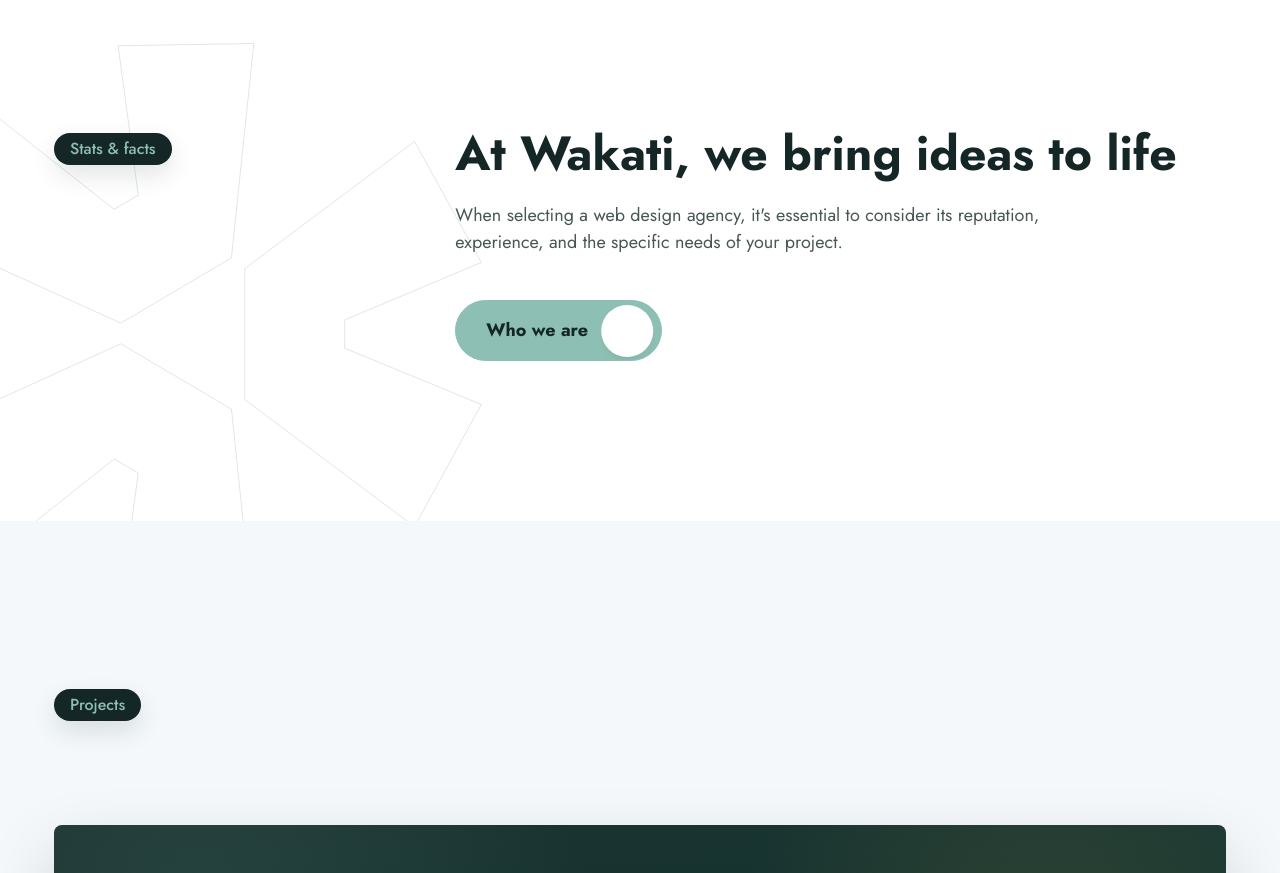
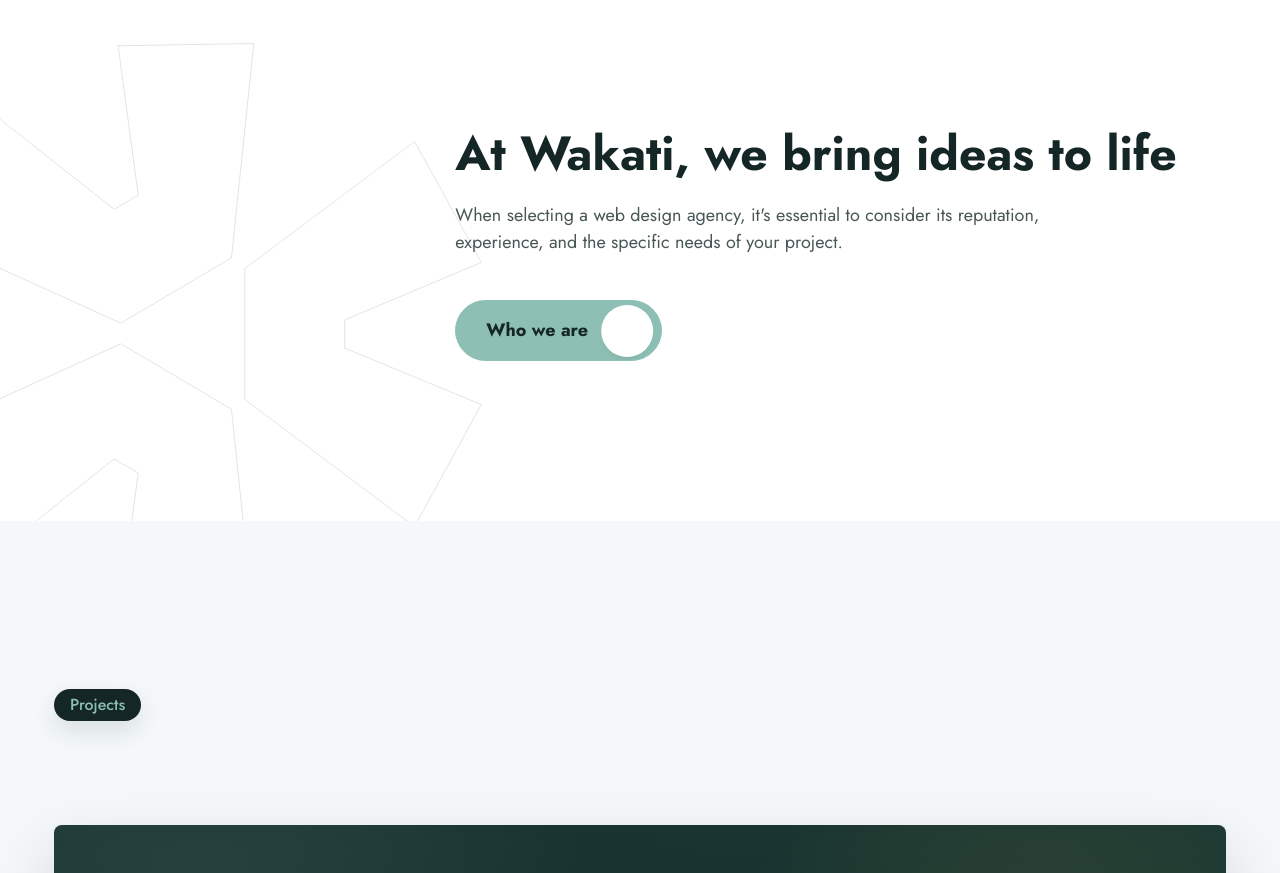
Before and after one commit to samuelesamal/wakati_project, a Next.js app: page / in a window 1280 px wide. Shown: the part 920-1793 px from the top of the page. Built offline with nearby package versions, Linux system fonts and the light colour scheme; some icons are missing.

Commit message:
Comment out 'Stats & facts' badge
Comment out the 'Stats & facts' badge in the page component.

```diff
--- a/app/page.tsx
+++ b/app/page.tsx
@@ -83,7 +83,7 @@
                 data-aos-duration="1000"
               >
                 <hr className="border-line" />
-                <span className="badge text-bg-dark">Stats &amp; facts</span>
+                {/* <span className="badge text-bg-dark">Stats &amp; facts</span> */}
               </div>
             </div>
             <div className="col-xl-8 col-xxl-7">
```
